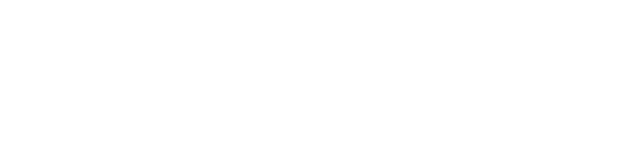
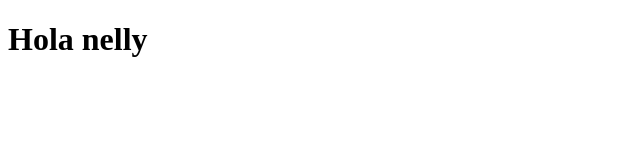
Before and after one commit to solespino13/repasoconnelly, a plain HTML site: page index.html in a window 1280 px wide. Shown: the whole page, without its empty margins (0-640 px from the left). Drawn offline with Linux system fonts and the light colour scheme.

Commit message:
agregue h1

```diff
--- a/index.html
+++ b/index.html
@@ -5,6 +5,6 @@
 	<title>Document</title>
 </head>
 <body>
-
+	<h1>Hola nelly</h1>
 </body>
 </html>
```
